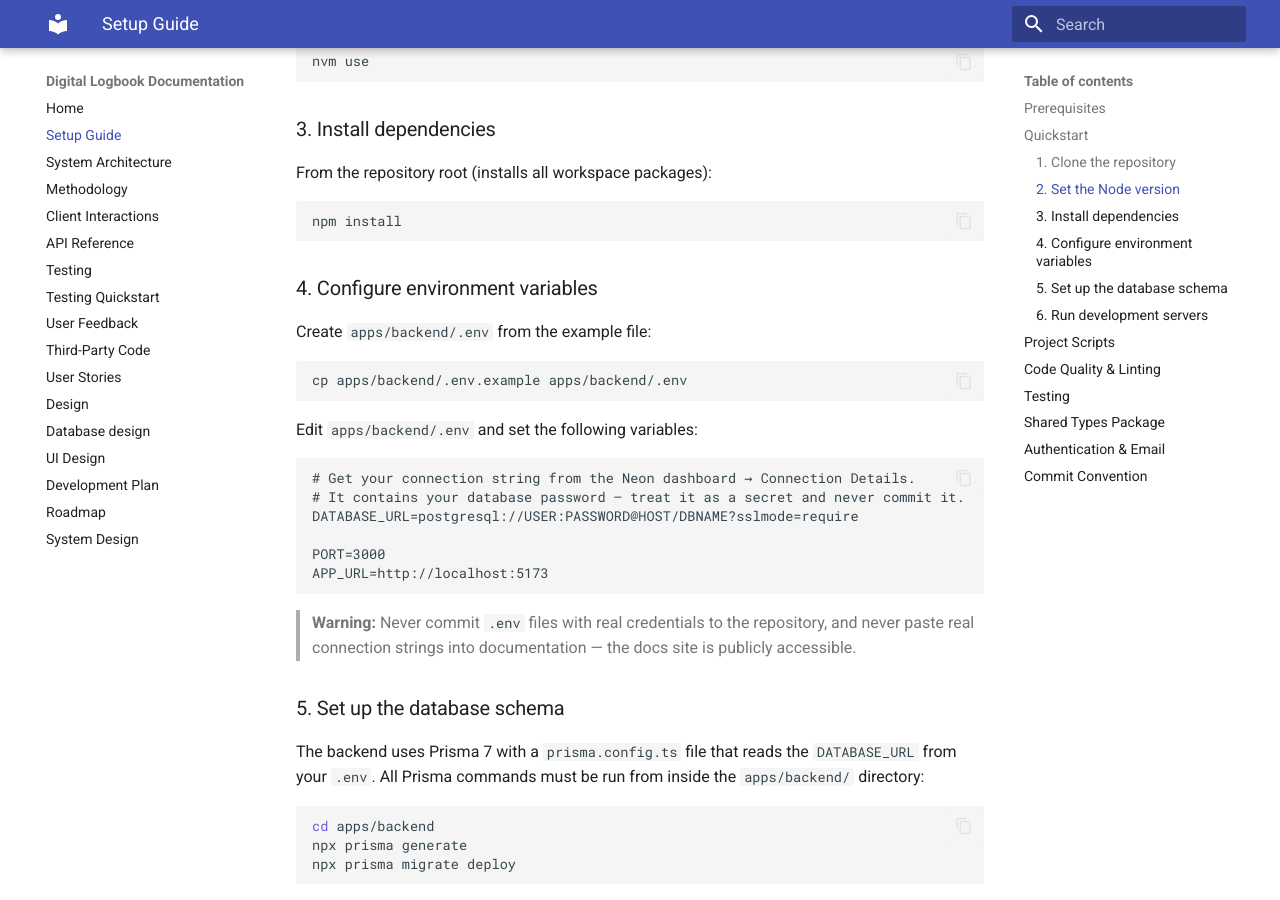
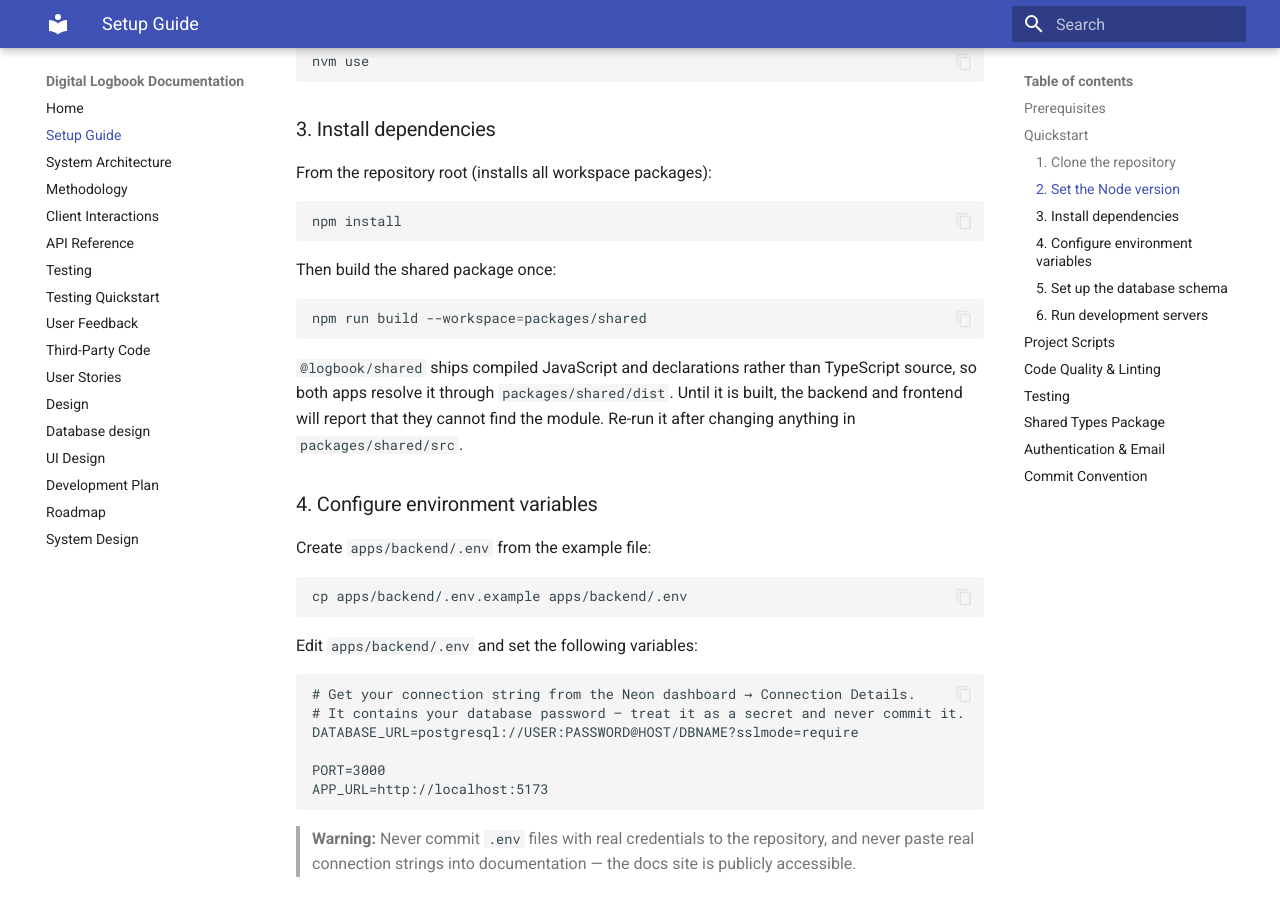
Before and after one commit to DiMpho-20/coms3011a-logbook-digital-logbook, an MkDocs documentation site: the page built from docs/setup.md, in a window 1280 px wide and 900 px high, scrolled down 707 px. Built offline with MkDocs 1.6.1 and Material for MkDocs 9.7.7, drawn with Linux system fonts in a browser that asks for light colours.

Commit message:
build(shared): ship compiled output instead of TypeScript source
@logbook/shared pointed main, types and exports straight at src/index.ts.
Two things followed from that, and neither is visible to a typecheck.

Build Backend cannot pass. `npm run build --workspace=apps/backend` is tsc
with emit, and the backend sets rootDir: "src", so pulling a .ts file from
packages/shared into the program raises TS6059 — "not under rootDir". The
Typecheck backend step is tsc --noEmit, and rootDir is irrelevant without
emit, so the typecheck has always passed while the build could not. Nobody
has seen this because the job has been failing earlier, at the test step,
so Build Backend is skipped before it runs. It would have gone red the
moment the tests went green.

`node dist/index.js` could never have run either. The emitted import of
"@logbook/shared" is a bare specifier, so at runtime it resolves through
package.json to a .ts file Node cannot load. The backend imports real
values from the package — the zod schemas in auth.routes.ts, not just
types — so this is not erased at compile time. That is the `start` script,
and therefore the deployed backend.

The package now has a tsconfig and a build script, emits JavaScript and
declarations to dist, and points its entry points there. CI builds it
immediately after npm ci, before anything that resolves it: both the
backend and the frontend reach it through package.json rather than a path
mapping, so every typecheck, lint and build downstream depends on that step.

Verified: shared builds; the backend emit build is clean and puts
dist/index.js where the start script expects it; the frontend typecheck
resolves the declarations with no @logbook/shared failures; and the emitted
dist/index.js imports successfully in Node, which the old entry point
could not do at all.

dist and any in-place `tsc` output under src are gitignored — the latter is
easy to produce by accident and leaves .js beside the .ts it came from.
setup.md gains the one-time build step, since the module will not resolve
until it is run.

````diff
--- a/docs/setup.md
+++ b/docs/setup.md
@@ -31,6 +31,17 @@ From the repository root (installs all workspace packages):
 ```bash
 npm install
 ```
+
+Then build the shared package once:
+
+```bash
+npm run build --workspace=packages/shared
+```
+
+`@logbook/shared` ships compiled JavaScript and declarations rather than
+TypeScript source, so both apps resolve it through `packages/shared/dist`.
+Until it is built, the backend and frontend will report that they cannot find
+the module. Re-run it after changing anything in `packages/shared/src`.
 
 ### 4. Configure environment variables
 
````
Also changed, not shown: 4 other files.
